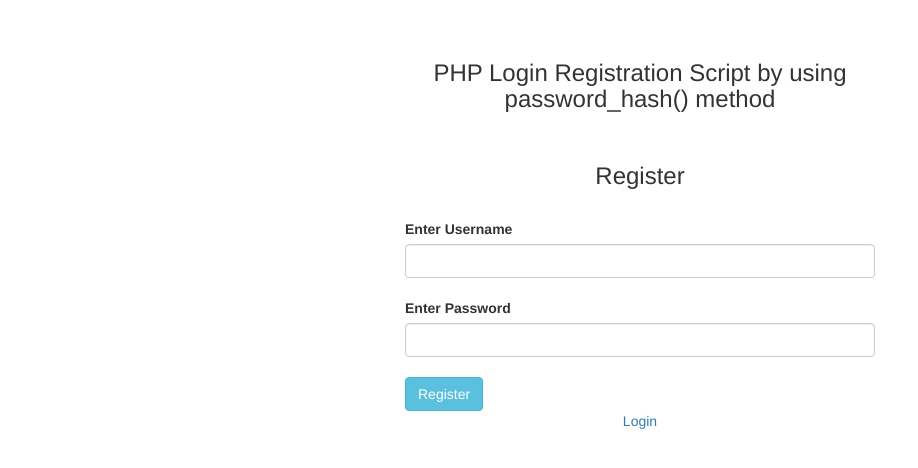
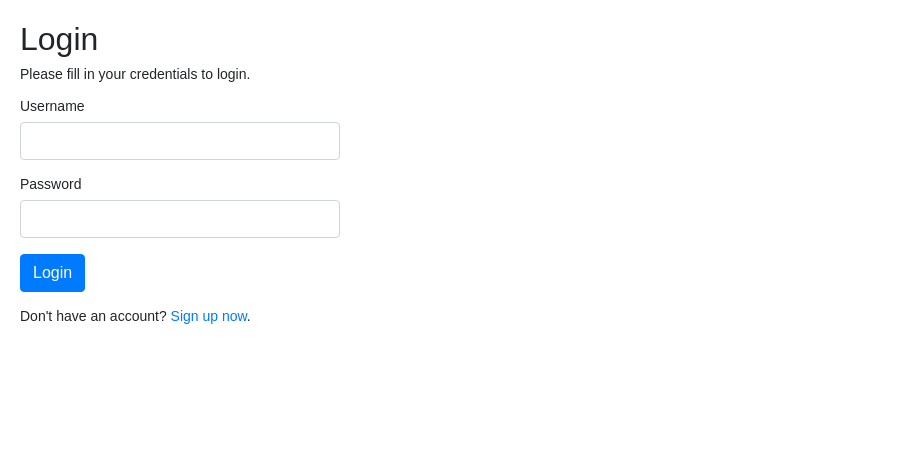
Before and after one commit to melokb2023/contactform, a PHP site: page /contactform/login.php in a window 1280 px wide. Shown: the top 468 px of the page, without its empty margins (0-918 px from the left). Run offline with PHP 8.4, Linux system fonts and the light colour scheme.

Commit message:
melokb2023

```diff
--- /dev/null
+++ b/config.php
@@ -0,0 +1,16 @@
+<?php
+/* Database credentials. Assuming you are running MySQL
+server with default setting (user 'root' with no password) */
+define('DB_SERVER', 'localhost');
+define('DB_USERNAME', 'root');
+define('DB_PASSWORD', '');
+define('DB_NAME', 'contactform');
+
+/* Attempt to connect to MySQL database */
+$link = mysqli_connect(DB_SERVER, DB_USERNAME, DB_PASSWORD, DB_NAME);
+
+// Check connection
+if($link === false){
+    die("ERROR: Could not connect. " . mysqli_connect_error());
+}
+?>
--- a/login.php
+++ b/login.php
@@ -1,98 +1,131 @@
 <?php
- $connect = mysqli_connect("localhost", "root", "", "test");
+// Initialize the session
 session_start();
- if(isset($_SESSION["username"]))
- {
-      header("location:entry.php");
+
+// Check if the user is already logged in, if yes then redirect him to welcome page
+if(isset($_SESSION["loggedin"]) && $_SESSION["loggedin"] === true){
+    header("location: adminconfig.php");
+    exit;
 }
 
- if(isset($_POST["login"]))
- {
-      if(empty($_POST["username"]) || empty($_POST["password"]))
-      {
-           echo '<script>alert("Both Fields are required")</script>';
+// Include config file
+require_once "config.php";
+
+// Define variables and initialize with empty values
+$username = $password = "";
+$username_err = $password_err = $login_err = "";
+
+// Processing form data when form is submitted
+if($_SERVER["REQUEST_METHOD"] == "POST"){
+
+    // Check if username is empty
+    if(empty(trim($_POST["username"]))){
+        $username_err = "Please enter username.";
+    } else{
+        $username = trim($_POST["username"]);
     }
-      else
-      {
-           $username = mysqli_real_escape_string($connect, $_POST["username"]);
-           $password = mysqli_real_escape_string($connect, $_POST["password"]);
-           $query = "SELECT * FROM users WHERE username = '$username'";
-           $result = mysqli_query($connect, $query);
-           if(mysqli_num_rows($result) > 0)
-           {
-                while($row = mysqli_fetch_array($result))
-                {
-                     if(password_verify($password, $row["password"]))
-                     {
-                          //return true;
+
+    // Check if password is empty
+    if(empty(trim($_POST["password"]))){
+        $password_err = "Please enter your password.";
+    } else{
+        $password = trim($_POST["password"]);
+    }
+
+    // Validate credentials
+    if(empty($username_err) && empty($password_err)){
+        // Prepare a select statement
+        $sql = "SELECT id, username, password FROM users WHERE username = ?";
+
+        if($stmt = mysqli_prepare($link, $sql)){
+            // Bind variables to the prepared statement as parameters
+            mysqli_stmt_bind_param($stmt, "s", $param_username);
+
+            // Set parameters
+            $param_username = $username;
+
+            // Attempt to execute the prepared statement
+            if(mysqli_stmt_execute($stmt)){
+                // Store result
+                mysqli_stmt_store_result($stmt);
+
+                // Check if username exists, if yes then verify password
+                if(mysqli_stmt_num_rows($stmt) == 1){
+                    // Bind result variables
+                    mysqli_stmt_bind_result($stmt, $id, $username, $hashed_password);
+                    if(mysqli_stmt_fetch($stmt)){
+                        if(password_verify($password, $hashed_password)){
+                            // Password is correct, so start a new session
+                            session_start();
+
+                            // Store data in session variables
+                            $_SESSION["loggedin"] = true;
+                            $_SESSION["id"] = $id;
                             $_SESSION["username"] = $username;
-                          header("location:entry.php");
-                     }
-                     else
-                     {
-                          //return false;
-                          echo '<script>alert("Wrong User Details")</script>';
+
+                            // Redirect user to welcome page
+                            header("location: adminconfig.php");
+                        } else{
+                            // Password is not valid, display a generic error message
+                            $login_err = "Invalid username or password.";
                         }
                     }
+                } else{
+                    // Username doesn't exist, display a generic error message
+                    $login_err = "Invalid username or password.";
                 }
-           else
-           {
-                echo '<script>alert("Wrong User Details")</script>';
+            } else{
+                echo "Oops! Something went wrong. Please try again later.";
+            }
+
+            // Close statement
+            mysqli_stmt_close($stmt);
         }
     }
+
+    // Close connection
+    mysqli_close($link);
 }
 ?>
+
 <!DOCTYPE html>
- <html>
+<html lang="en">
 <head>
-           <title>Webslesson Tutorial | PHP Login Registration Script by using password_hash() method</title>
-           <script src="https://ajax.googleapis.com/ajax/libs/jquery/2.2.0/jquery.min.js"></script>
-           <link rel="stylesheet" href="https://maxcdn.bootstrapcdn.com/bootstrap/3.3.6/css/bootstrap.min.css" />
-           <script src="https://maxcdn.bootstrapcdn.com/bootstrap/3.3.6/js/bootstrap.min.js"></script>
+    <meta charset="UTF-8">
+    <title>Login</title>
+    <link rel="stylesheet" href="https://stackpath.bootstrapcdn.com/bootstrap/4.5.2/css/bootstrap.min.css">
+    <style>
+        body{ font: 14px sans-serif; }
+        .wrapper{ width: 360px; padding: 20px; }
+    </style>
 </head>
 <body>
-           <br /><br />
-           <div class="container" style="width:500px;">
-                <h3 align="center">PHP Login Registration Script by using password_hash() method</h3>
-                <br />
+    <div class="wrapper">
+        <h2>Login</h2>
+        <p>Please fill in your credentials to login.</p>
+
         <?php
-                if(isset($_GET["action"]) == "login")
-                {
-                ?>
-                <h3 align="center">Login</h3>
-                <br />
-                <form method="post">
-                     <label>Enter Username</label>
-                     <input type="text" name="username" class="form-control" />
-                     <br />
-                     <label>Enter Password</label>
-                     <input type="text" name="password" class="form-control" />
-                     <br />
-                     <input type="submit" name="login" value="Login" class="btn btn-info" />
-                     <br />
-                     <p align="center"><a href="index.php">Register</a></p>
-                </form>
-                <?php
-                }
-                else
-                {
-                ?>
-                <h3 align="center">Register</h3>
-                <br />
-                <form method="post">
-                     <label>Enter Username</label>
-                     <input type="text" name="username" class="form-control" />
-                     <br />
-                     <label>Enter Password</label>
-                     <input type="text" name="password" class="form-control" />
-                     <br />
-                     <input type="submit" name="register" value="Register" class="btn btn-info" />
-                     <br />
-                     <p align="center"><a href="index.php?action=login">Login</a></p>
-                </form>
-                <?php
+        if(!empty($login_err)){
+            echo '<div class="alert alert-danger">' . $login_err . '</div>';
         }
         ?>
+
+        <form action="<?php echo htmlspecialchars($_SERVER["PHP_SELF"]); ?>" method="post">
+            <div class="form-group">
+                <label>Username</label>
+                <input type="text" name="username" class="form-control <?php echo (!empty($username_err)) ? 'is-invalid' : ''; ?>" value="<?php echo $username; ?>">
+                <span class="invalid-feedback"><?php echo $username_err; ?></span>
+            </div>
+            <div class="form-group">
+                <label>Password</label>
+                <input type="password" name="password" class="form-control <?php echo (!empty($password_err)) ? 'is-invalid' : ''; ?>">
+                <span class="invalid-feedback"><?php echo $password_err; ?></span>
+            </div>
+            <div class="form-group">
+                <input type="submit" class="btn btn-primary" value="Login">
+            </div>
+            <p>Don't have an account? <a href="register.php">Sign up now</a>.</p>
+        </form>
     </div>
 </body>
 </html>
```
Also changed, not shown: adminconfig.php (+23 -19 lines), register.php (added, +137 -0 lines), save.php (+9 -0 lines), view.php (added). Lines whose indentation alone changed are shown as unchanged.
